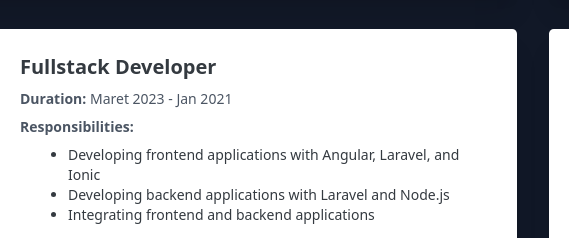
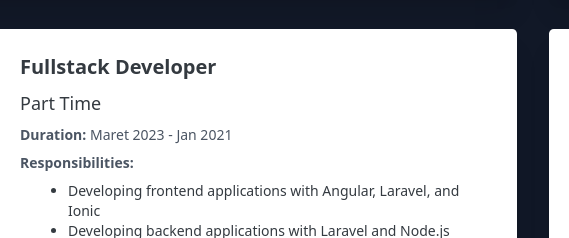
Before and after one commit to cyberyugun/portofolio, a plain HTML site: page index.html in a window 1280 px wide. Shown: the part 2702-2940 px from the top of the page, 107-676 px from the left. Drawn offline with nearby package versions, Linux system fonts and the light colour scheme.

Commit message:
add for part time

```diff
--- a/index.html
+++ b/index.html
@@ -238,7 +238,7 @@
                         <img src="https://via.placeholder.com/150" alt="Company Logo" class="mb-auto h-16 w-auto mr-4">
                         <div class="mb-auto ">
                             <h3 class="text-xl font-semibold mb-2">Fullstack Developer</h3>
-                            <p class="text-lg mb-2"></p>
+                            <p class="text-lg mb-2">Part Time</p>
                             <p class="text-sm text-gray-600 mb-2"><strong>Duration:</strong> Maret 2023 - Jan 2021</p>
                             <p class="text-sm text-gray-600 mb-2"><strong>Responsibilities:</strong></p>
                             <ul class="text-sm text-left list-disc pl-5 mb-0">
```
